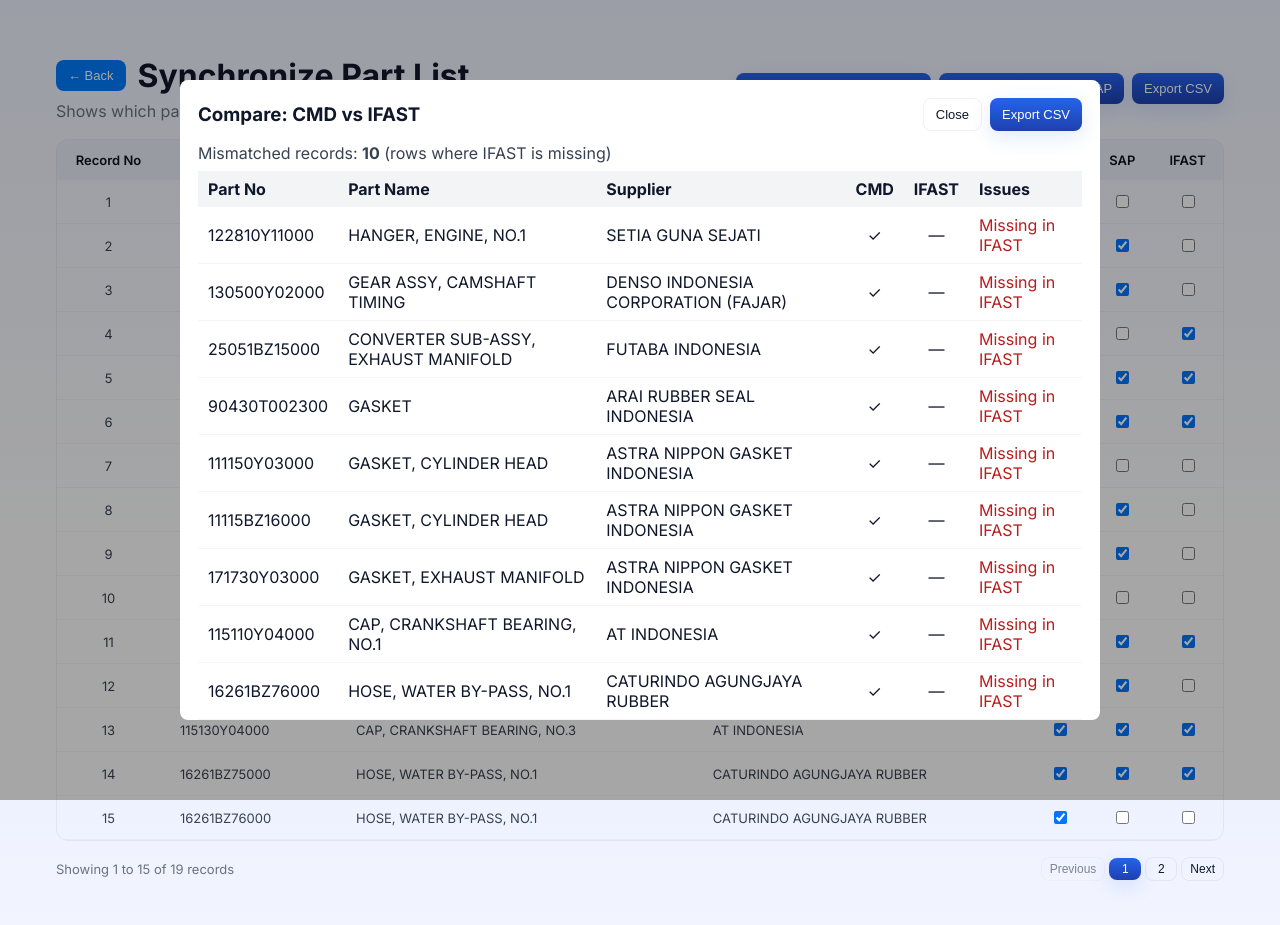
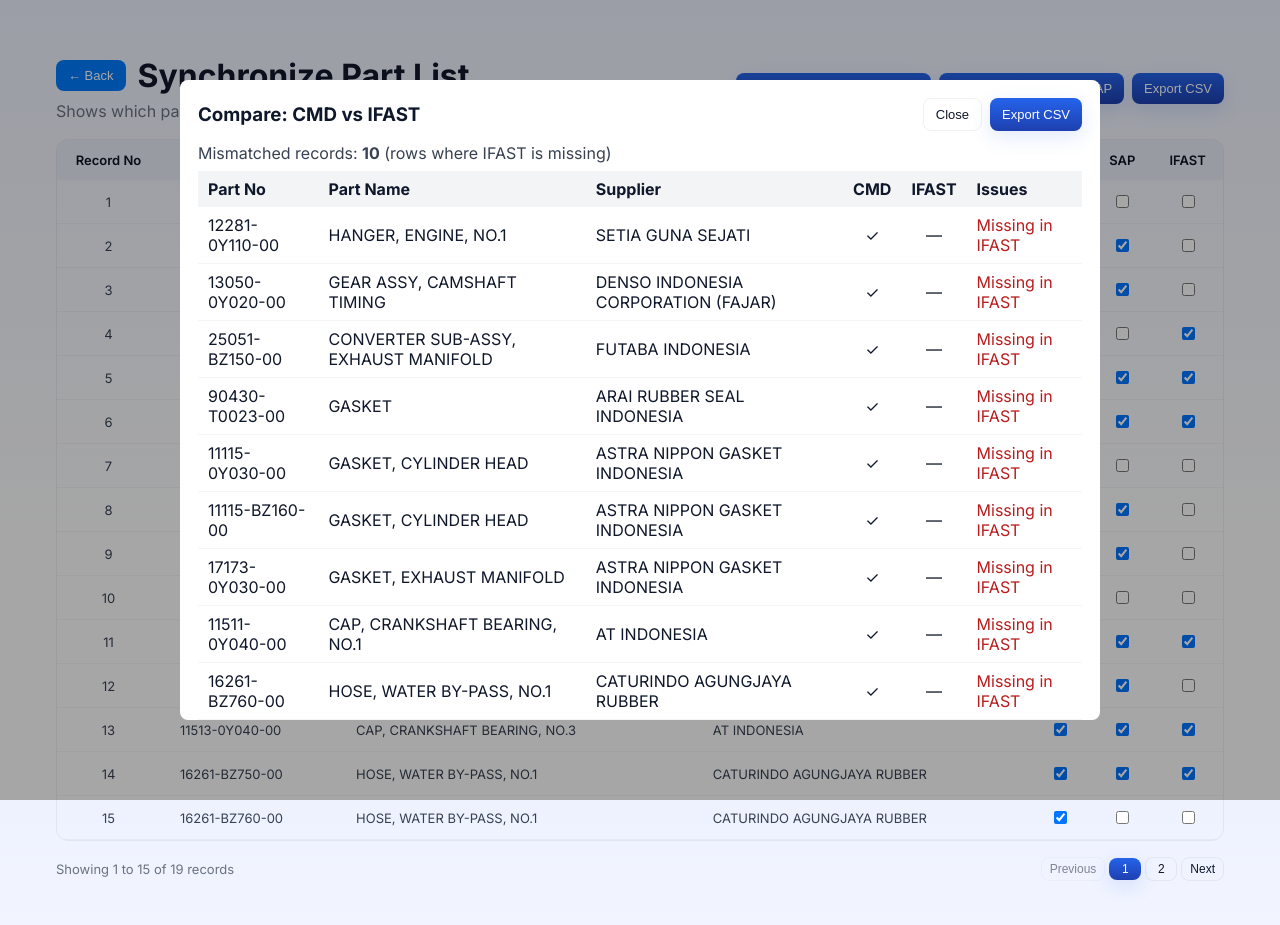
Before and after one commit to ari-fikri/finance-dashboard, a React (Vite) app: page /sync in a window 1280 px wide. Both pictures are taken after a click on the button "Compare Gap CMD vs IFAST". Built offline with nearby package versions, Linux system fonts and the light colour scheme.

Commit message:
- menambahkan tanda (-) di Part No setiap 5 karakter

```diff
--- a/src/SyncPartList.jsx
+++ b/src/SyncPartList.jsx
@@ -48,6 +48,13 @@ export default function SyncPartList() {
       })),
     []
   );
+
+  // format Part No with '-' every 5 characters: "1234512345" -> "12345-12345"
+  const formatPartNo = (v) => {
+    if (!v && v !== 0) return "";
+    const s = String(v);
+    return s.replace(/(.{5})/g, "$1-").replace(/-$/, "");
+  };
 
   // Compare / modal state
   const [showCompareModal, setShowCompareModal] = useState(false);
@@ -108,7 +115,7 @@ export default function SyncPartList() {
       headers.join(","),
       ...results.map((r) =>
         [
-          r.partNo,
+          formatPartNo(r.partNo),
           `"${r.partName.replace(/"/g, '""')}"`,
           `"${r.supplier.replace(/"/g, '""')}"`,
           r.cmd ? "TRUE" : "FALSE",
@@ -213,7 +220,7 @@ export default function SyncPartList() {
                 return (
                   <tr key={r.partNo} style={{ borderBottom: "1px solid rgba(0,0,0,0.04)" }}>
                     <td style={tdStyleCenter}>{recordNo}</td>
-                    <td style={tdStylePartNo}>{r.partNo}</td>
+                    <td style={tdStylePartNo}>{formatPartNo(r.partNo)}</td>
                     <td style={tdStylePartName}>{r.partName}</td>
                     <td style={tdStyle}>{r.supplier}</td>
 
@@ -294,7 +301,7 @@ export default function SyncPartList() {
                   )}
                   {compareResults.map((r) => (
                     <tr key={r.partNo} style={{ borderBottom: "1px solid rgba(0,0,0,0.04)" }}>
-                      <td style={{ padding: "8px 10px" }}>{r.partNo}</td>
+                      <td style={{ padding: "8px 10px" }}>{formatPartNo(r.partNo)}</td>
                       <td style={{ padding: "8px 10px" }}>{r.partName}</td>
                       <td style={{ padding: "8px 10px" }}>{r.supplier}</td>
                       <td style={{ textAlign: "center", padding: "8px 10px" }}>{r.cmd ? "✓" : "—"}</td>
```
